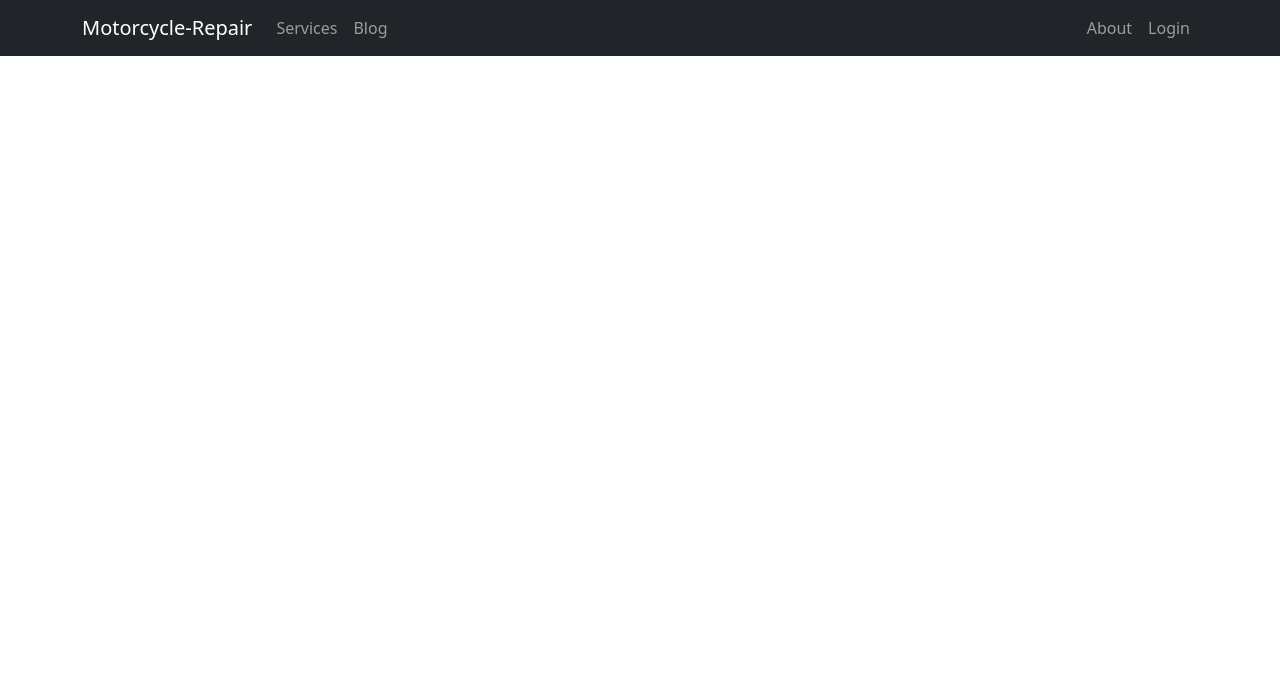
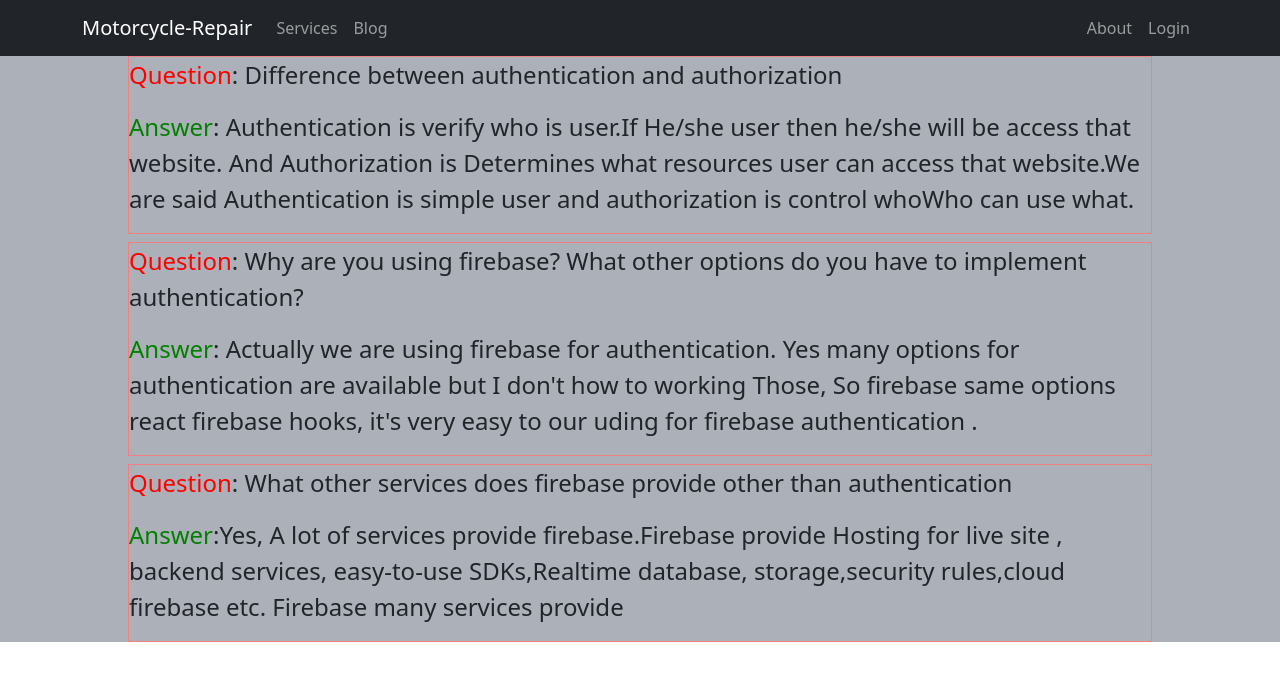
Before and after one commit to Masum-WebD/Motorcycle-Repair, a React (Create React App) app: page /blog in a window 1280 px wide. Shown: the top 680 px of the page. Built offline with nearby package versions, Linux system fonts and the light colour scheme; no server answers.

Commit message:
write my blog

```diff
--- a/package.json
+++ b/package.json
@@ -14,6 +14,7 @@
     "react-firebase-hooks": "^5.0.3",
     "react-router-dom": "^6.3.0",
     "react-scripts": "5.0.1",
+    "react-toastify": "^8.2.0",
     "web-vitals": "^2.1.4"
   },
   "scripts": {
--- a/src/App.js
+++ b/src/App.js
@@ -7,6 +7,8 @@ import CheckOut from './components/Home/CheckOut/CheckOut'
 import Login from './components/Login/Login/Login';
 import Register from './components/Login/Register/Register'
 import RequireAuth from './components/RequireAuth/RequireAuth';
+import Notfound from './components/NotFound/Notfound';
+import Blogs from './components/Blogs/Blogs';
 
 function App() {
   return (
@@ -22,6 +24,8 @@ function App() {
         }></Route>
         <Route path='/register' element={<Register></Register>}></Route>
         <Route path='/login' element={<Login></Login>}></Route>
+        <Route path='*' element={<Notfound></Notfound>}></Route>
+        <Route path='/blog' element={<Blogs></Blogs>}></Route>
       </Routes>
     </div>
   );
--- /dev/null
+++ b/src/components/Blogs/Blogs.css
@@ -0,0 +1,9 @@
+.blog-container{
+    background-color: #acb0b8;
+    height:100%
+
+}
+.blogs{
+    width: 80%;
+    border:1px solid lightcoral
+}
--- /dev/null
+++ b/src/components/Blogs/Blogs.js
@@ -0,0 +1,25 @@
+import React from 'react';
+import './Blogs.css'
+
+const Blogs = () => {
+    return (
+        <div className='blog-container'>
+            <div>
+            <div className="blogs mx-auto fs-4">
+                <p><span style={{color: 'red'}}>Question</span>: Difference between authentication and authorization</p>
+                <p><span style={{color: 'green'}}>Answer</span>: Authentication is verify who is user.If He/she user then he/she will be access that website. And Authorization is Determines what resources   user can access that website.We are said Authentication is simple user and authorization is control whoWho can use what. </p>
+            </div>
+            <div className="blogs mx-auto fs-4 mt-2">
+                <p><span style={{color: 'red'}}>Question</span>: Why are you using firebase? What other options do you have to implement authentication?</p>
+                <p><span style={{color: 'green'}}>Answer</span>: Actually we are using firebase for authentication. Yes many options for authentication are available but I don't how to working Those, So firebase same options react firebase hooks, it's very easy to our uding for firebase authentication .</p>
+            </div>
+            <div className="blogs mx-auto fs-4 mt-2">
+                <p><span style={{color: 'red'}}>Question</span>: What other services does firebase provide other than authentication</p>
+                <p><span style={{color: 'green'}}>Answer</span>:Yes, A lot of services provide firebase.Firebase provide Hosting for live site ,  backend services, easy-to-use SDKs,Realtime database, storage,security rules,cloud firebase etc. Firebase many services provide</p>
+            </div>
+            </div>
+        </div>
+    );
+};
+
+export default Blogs;
--- a/src/components/Header/Header.js
+++ b/src/components/Header/Header.js
@@ -20,7 +20,7 @@ const Header = () => {
           <Navbar.Collapse id="responsive-navbar-nav">
             <Nav className="me-auto">
               <Nav.Link href="home#services">Services</Nav.Link>
-              <Nav.Link href="#blog">Blog</Nav.Link>
+              <Nav.Link as={Link} to='blog'>Blog</Nav.Link>
 
             </Nav>
             <Nav>
--- a/src/components/Login/Login/Login.js
+++ b/src/components/Login/Login/Login.js
@@ -24,6 +24,10 @@ const Login = () => {
     }
     if(loading) {
       <Loading></Loading>
+    }
+    let errorMessage
+    if(error) {
+      errorMessage =<p style={{color:'red'}}>{error.message}</p>
     }
 
     const handleEmailAndPassword=(e)=>{
@@ -55,6 +59,7 @@ const Login = () => {
               <Form.Label className='fw-bold'>Password</Form.Label>
               <Form.Control name='password'type="password" required />
             </Form.Group>
+            {errorMessage}
             <Button
               className="w-50 d-block mx-auto fs-4 fw-bold"
               variant="primary"
--- a/src/components/Login/Register/Register.js
+++ b/src/components/Login/Register/Register.js
@@ -1,6 +1,6 @@
 import React from 'react';
 import { Button, Form } from 'react-bootstrap';
-import { useCreateUserWithEmailAndPassword } from 'react-firebase-hooks/auth';
+import { useCreateUserWithEmailAndPassword, useSendEmailVerification, useSendPasswordResetEmail } from 'react-firebase-hooks/auth';
 import { Link , useNavigate } from 'react-router-dom';
 import auth from '../../../firebase.init';
 import img from '../../../image/Login/register.jpg'
@@ -8,23 +8,29 @@ import SocialMedia from '../../SocialMedia/SocialMedia';
 const Register = () => {
     const navigate =useNavigate()
 
+
     const [
       createUserWithEmailAndPassword,
       user,
       loading,
       error,
     ] = useCreateUserWithEmailAndPassword(auth);
-    const handleCreateUser=e=>{
+
+    const [sendEmailVerification, sending, error1] = useSendEmailVerification(auth);
+
+    const handleCreateUser=async (e)=>{
       e.preventDefault();
       const name =e.target.name.value
       const email = e.target.email.value;
       const password = e.target.password.value;
-      createUserWithEmailAndPassword(email,password)
+      await createUserWithEmailAndPassword(email,password)
+      await sendEmailVerification(email);
+          alert('Sent email');
+          navigate('/home')
     }
 
     const handleLog=() => {
         navigate('/login')
-        console.log('click');
     }
     return (
         <div className="form ">
@@ -52,7 +58,7 @@ const Register = () => {
               variant="primary"
               type="submit"
             >
-              Login
+              Register
             </Button>
           </Form>
           <p className='text-center'>Already have a Account? <Link to='/login' onClick={handleLog} className='text-danger text-decoration-none pe-auto'>Login</Link></p>
--- /dev/null
+++ b/src/components/NotFound/Notfound.js
@@ -0,0 +1,14 @@
+import React from "react";
+import notFound from "../../image/notFound.jpg";
+import "./Notfound.css";
+
+const Notfound = () => {
+  return (
+    <div className="d-flex ">
+        <img className="w-50" src={notFound} alt="" />
+        <h2 className="my-auto">Your page is not found.</h2>
+    </div>
+  );
+};
+
+export default Notfound;
```
Also changed, not shown: src/components/NotFound/Notfound.css (added), 2 other files (tests, documents, lock files or other folders).
